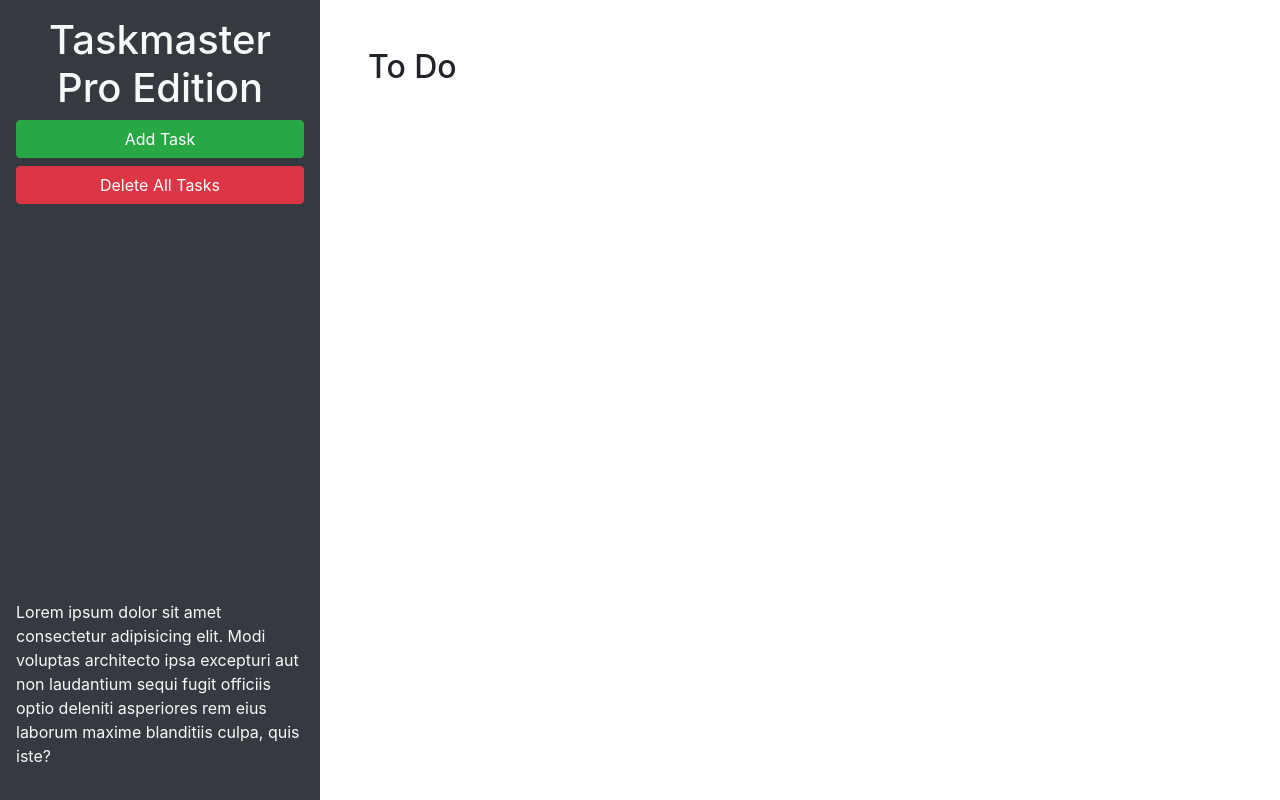
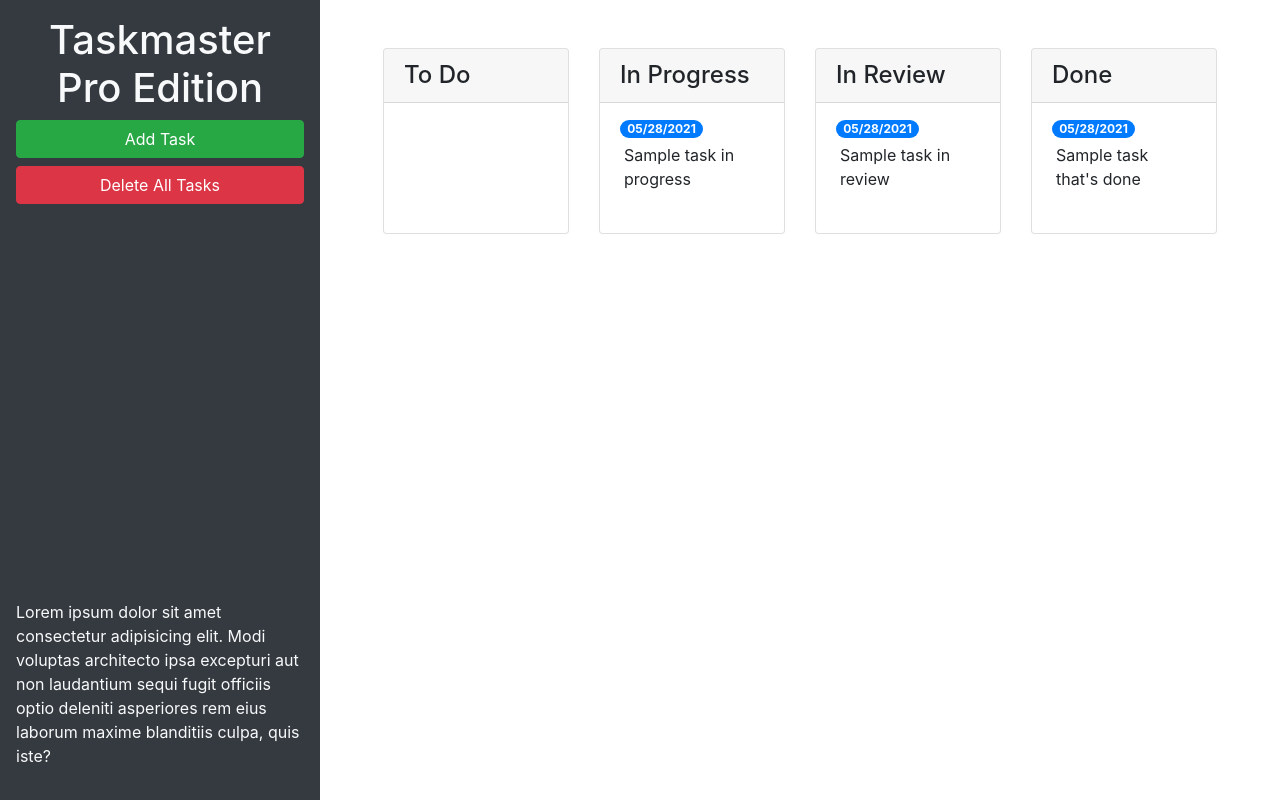
Before and after one commit to simmonsW/taskmaster-pro, a plain HTML site: page index.html in a window 1280 px wide. Drawn offline with nearby package versions, Linux system fonts and the light colour scheme.

Commit message:
added bootstrap for task lists and add new task modal

```diff
--- a/index.html
+++ b/index.html
@@ -24,9 +24,57 @@
       </p>
     </header>
     <main class="col-12 col-lg-9">
-      <div class="m-5">
-        <h2>To Do</h2>
-        <ul id="list-toDo" class="list-group"> </ul>
+      <div class="m-5 row justify-content-around">
+        <!-- todo start -->
+        <div class="col-12 col-md-6 col-xl-3 mb-3">
+          <div class="card">
+            <h4 class="card-header">
+              To Do
+            </h4>
+            <ul id="list-toDo" class="list-group list-group-flush"> </ul>
+          </div>
+        </div>
+        <!-- in progress start -->
+        <div class="col-12 col-md-6 col-xl-3 mb-3">
+          <div class="card">
+            <h4 class="card-header">
+              In Progress
+            </h4>
+            <ul id="list-inProgress" class="list-group list-group-flush">
+              <li class="list-group-item">
+                <span class="badge badge-primary badge-pill">05/28/2021</span>
+                <p class="m-1">Sample task in progress</p>
+              </li>
+            </ul>
+          </div>
+        </div>
+        <!-- in review start -->
+        <div class="col-12 col-md-6 col-xl-3 mb-3">
+          <div class="card">
+            <h4 class="card-header">
+              In Review
+            </h4>
+            <ul id="list-inReview" class="list-group list-group-flush">
+              <li class="list-group-item">
+                <span class="badge badge-primary badge-pill">05/28/2021</span>
+                <p class="m-1">Sample task in review</p>
+              </li>
+            </ul>
+          </div>
+        </div>
+        <!-- done start -->
+        <div class="col-12 col-md-6 col-xl-3 mb-3">
+          <div class="card">
+            <h4 class="card-header">
+              Done
+            </h4>
+            <ul id="list-done" class="list-group list-group-flush">
+              <li class="list-group-item">
+                <span class="badge badge-primary badge-pill">05/28/2021</span>
+                <p class="m-1">Sample task that's done</p>
+              </li>
+            </ul>
+        </div>
       </div>
     </main>
   </div>
@@ -46,11 +94,11 @@
           <form>
             <div class="form-group">
               <label for="modalTaskDescription">Task description</label>
-              <textarea id="modalTaskDescription" rows="3"></textarea>
+              <textarea id="modalTaskDescription" rows="3" class="form-control"></textarea>
             </div>
             <div class="form-group">
               <label for="modalDueDate">Due date</label>
-              <input type="text" id="modalDueDate" placeholder="mm/dd/yyyy" autocomplete="off" />
+              <input type="text" class="form-control" id="modalDueDate" placeholder="mm/dd/yyyy" autocomplete="off" />
             </div>
           </form>
         </div>
```
